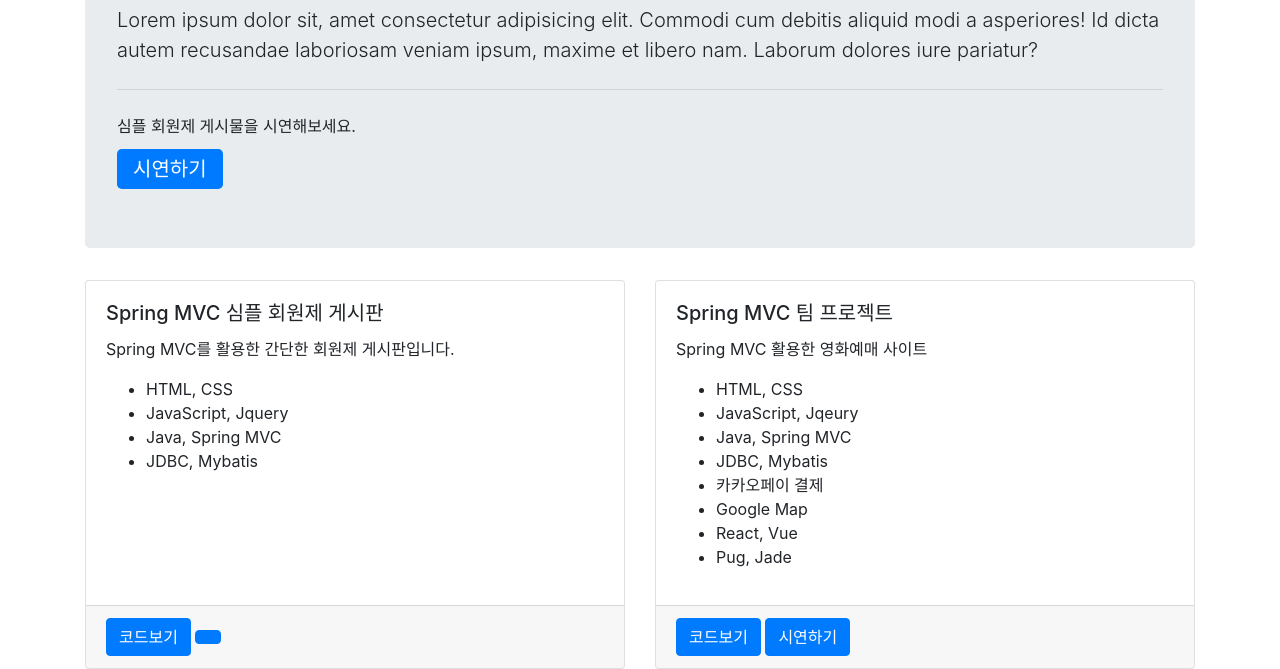
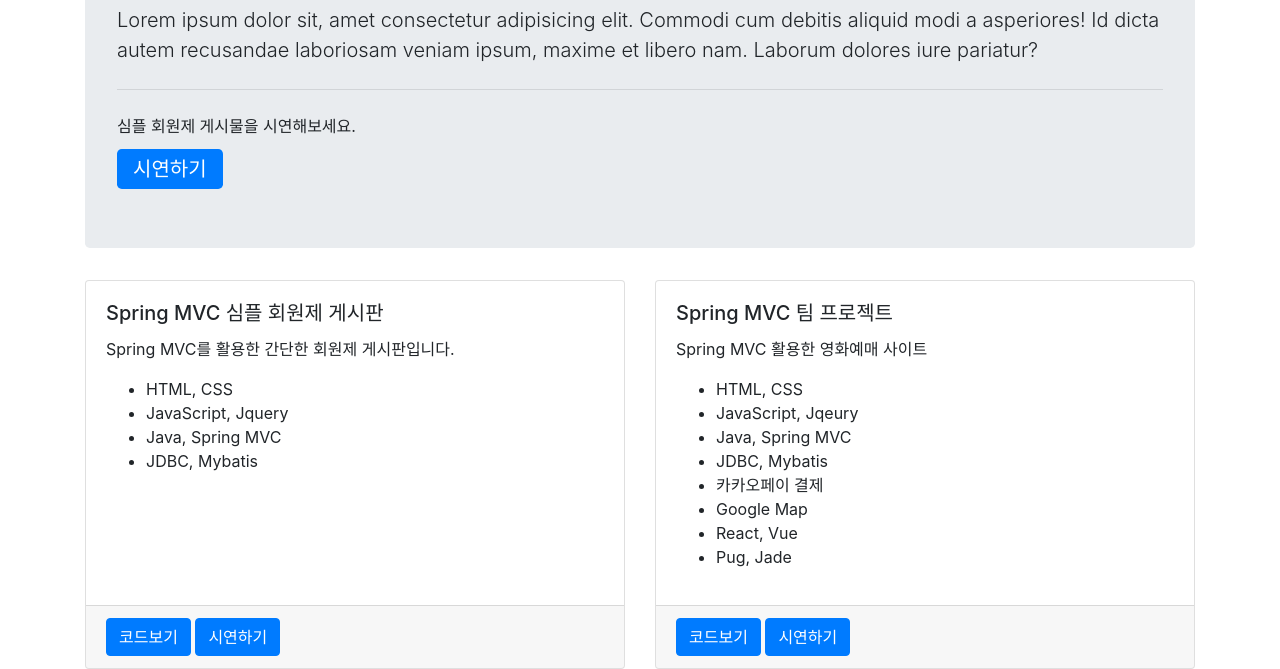
Before and after one commit to 09B0X/09B0X.github.io, a plain HTML site: page index.html in a window 1280 px wide. Shown: the part 134-803 px from the top of the page. Drawn offline with nearby package versions, Linux system fonts and the light colour scheme.

Commit message:
Update index.html

```diff
--- a/index.html
+++ b/index.html
@@ -65,7 +65,7 @@
                         </div>
                         <div class="card-footer">
                             <a href="https://github.com/09B0X/spring-ex00" class="btn btn-primary">코드보기</a>
-                            <a href="http://15.165.15.7/spr1/board/list" class="btn btn-primary" 시연하기></a>
+                            <a href="http://15.165.15.7/spr1/board/list" class="btn btn-primary">시연하기</a>
                         </div>
                     </div>
                     <div class="card">
```
